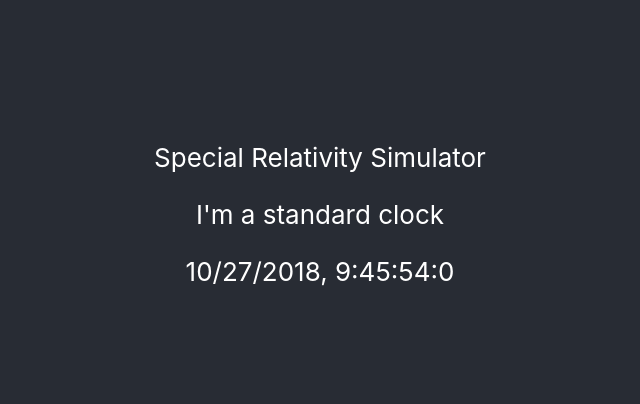
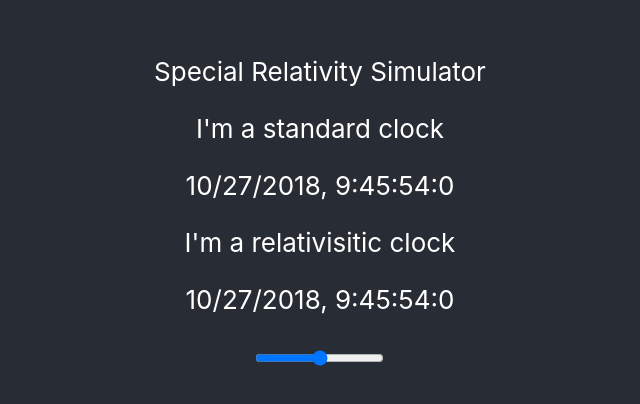
Before and after one commit to macovedj/special-relativity, a React (Create React App) app: page / in a window 1280 px wide. Shown: the part 186-590 px from the top of the page, without its empty margins (320-960 px from the left). Built offline with nearby package versions, Linux system fonts and the light colour scheme.

Commit message:
add range input and second clock to make relativistic clock

```diff
--- a/src/App.js
+++ b/src/App.js
@@ -1,12 +1,14 @@
 import React, { Component } from 'react';
 import './App.css';
-import Clock from './Components/Clock'
-
+import Clock from './Components/Clock';
+import RelativisticClock from './Components/RelativisticClock';
 
 class App extends Component {
     constructor() {
         super()
         this.state = {time:new Date()}
+        this.speedOfMover = 0
+        this.handleChange = this.handleChange.bind(this)
     }
 
     currentTime() {
@@ -17,7 +19,15 @@ class App extends Component {
         setInterval(() =>this.currentTime(), 1)
     }
 
+    handleChange(event) {
+      console.log(event.target.value)
+      this.setState({ speedOfMover: event.target.value })
+    }
+
   render() {
+
+    let stationaryTime = this.state.time.toLocaleString().replace(" PM", ":") + this.state.time.getMilliseconds();
+    let relativisticTime = this.state.time.toLocaleString().replace(" PM", ":") + this.state.time.getMilliseconds();
 
     return (
       <div className="App">
@@ -25,8 +35,8 @@ class App extends Component {
           <p>
             Special Relativity Simulator
           </p>
-            <Clock/>
-            <p>{this.state.time.toLocaleString().replace(" PM",":") + this.state.time.getMilliseconds()}</p>
+            <Clock time={ stationaryTime }/>
+            <RelativisticClock time= { relativisticTime } changeHandler={this.handleChange} />
         </header>
       </div>
     );
--- /dev/null
+++ b/src/Components/RelativisticClock.js
@@ -0,0 +1,15 @@
+import React from 'react';
+
+const RelativisticClock = (props) => {
+
+    return (
+    <div>
+        <div>I'm a relativisitic clock</div>
+        <p>{props.time}</p>
+        <input id="speedSlider" type="range" min="0" max="99.999" onChange={props.changeHandler}></input>
+        <p>{props.speed}</p>
+    </div>
+    )
+}
+
+export default RelativisticClock;
--- a/src/Components/clock.js
+++ b/src/Components/clock.js
@@ -4,8 +4,9 @@ const Clock = (props) => {
     return (
     <div>
         <div>I'm a standard clock</div>
+        <p>{props.time}</p>
     </div>
     )
 }
 
-export default Clock
+export default Clock;
```
